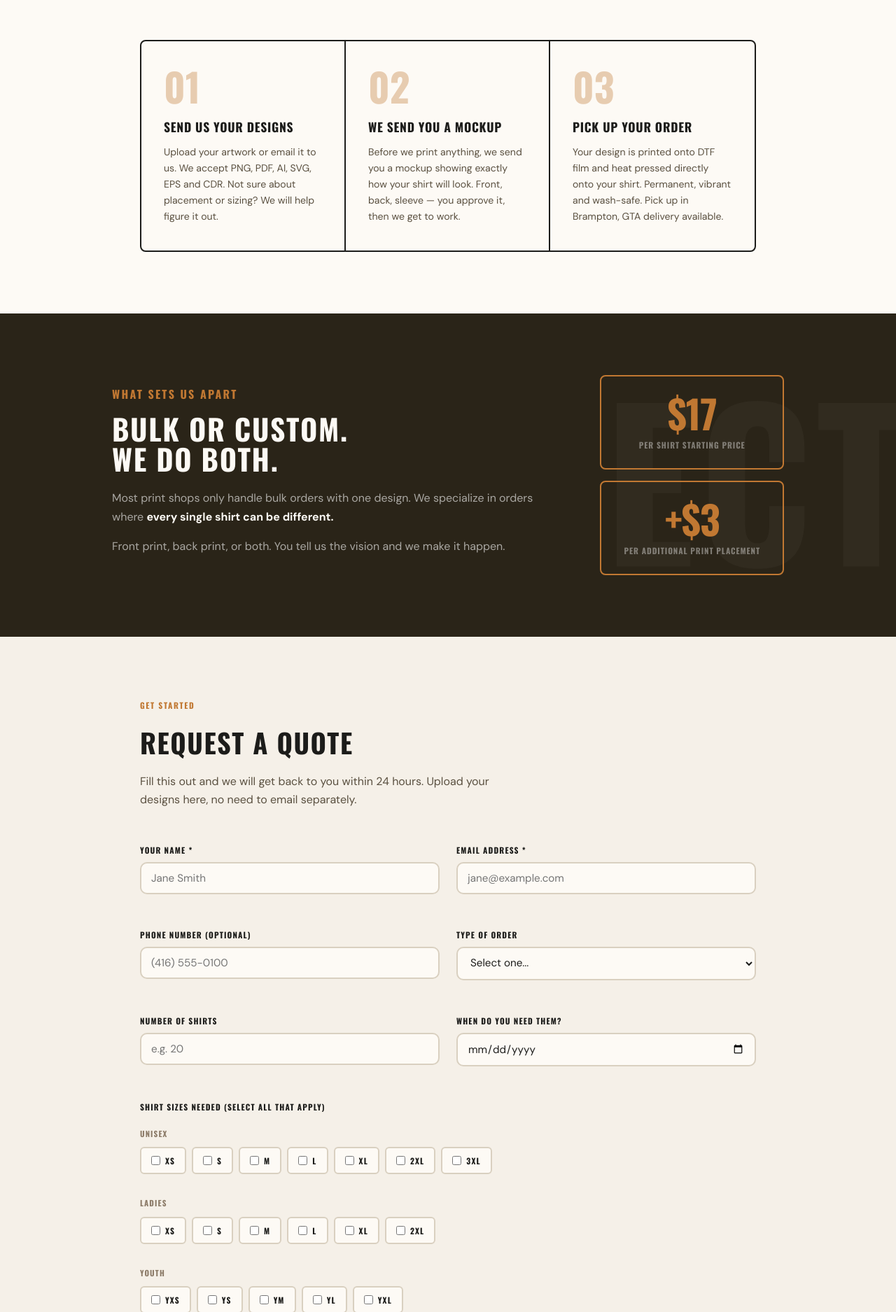
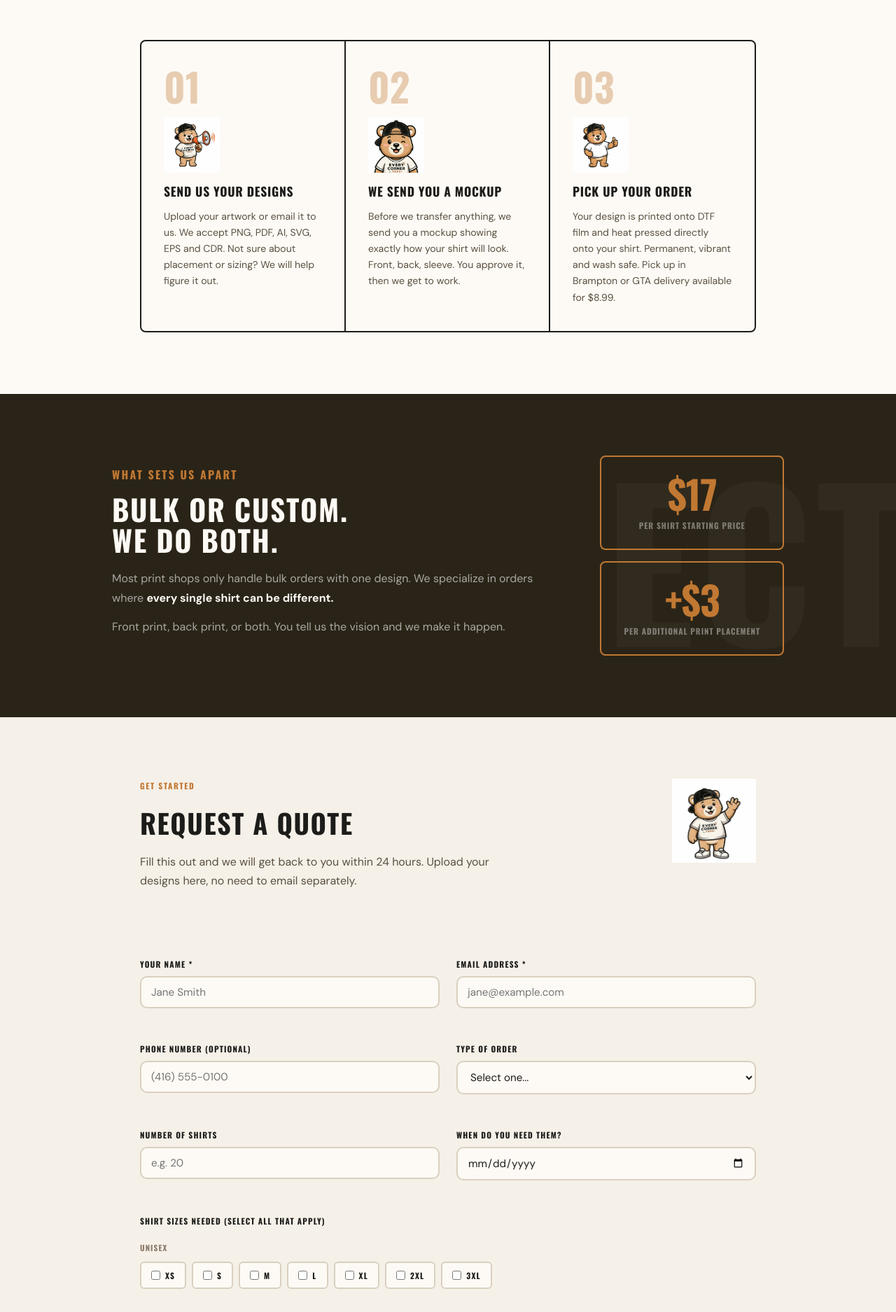
Before and after one commit to nguyeeri/everycornertees, a Flask app: page / in a window 1280 px wide. Shown: the part 1525-3400 px from the top of the page at 70% size. Run offline with Flask 3, Linux system fonts and the light colour scheme.

Commit message:
Add mascot assets, favicon, updated sizes and pricing

```diff
--- a/static/css/style.css
+++ b/static/css/style.css
@@ -651,3 +651,72 @@ footer {
   color: rgba(255,255,255,0.4);
   margin-top: 8px;
 }
+
+/* ── NAV LOGO IMAGE ── */
+.nav-logo-img {
+  width: 24px;
+  height: 24px;
+  border-radius: 50%;
+  object-fit: cover;
+  margin-right: 8px;
+  vertical-align: middle;
+  display: inline-block;
+}
+
+/* ── STEP BEAR IMAGES ── */
+.step-bear {
+  width: 80px;
+  height: 80px;
+  margin-bottom: 12px;
+}
+
+.step-bear img {
+  width: 100%;
+  height: 100%;
+  object-fit: contain;
+}
+
+/* ── QUOTE HEADER WITH BEAR ── */
+.quote-header {
+  display: flex;
+  align-items: flex-start;
+  justify-content: space-between;
+  gap: 24px;
+  margin-bottom: 48px;
+}
+
+.quote-bear {
+  width: 120px;
+  flex-shrink: 0;
+}
+
+.quote-bear img {
+  width: 100%;
+  height: auto;
+  display: block;
+}
+
+/* ── FOOTER BEAR ── */
+.footer-center {
+  flex-shrink: 0;
+}
+
+.footer-bear {
+  width: 100px;
+  height: auto;
+  display: block;
+  opacity: 0.85;
+}
+
+/* ── FOOTER LINKS EXTRA ── */
+.footer-links span {
+  font-size: 0.85rem;
+  color: rgba(255,255,255,0.35);
+}
+
+@media (max-width: 700px) {
+  .quote-header { flex-direction: column; }
+  .quote-bear { display: none; }
+  .footer-center { display: none; }
+  .step-bear { width: 60px; height: 60px; }
+}
--- a/templates/index.html
+++ b/templates/index.html
@@ -5,6 +5,8 @@
   <meta name="viewport" content="width=device-width, initial-scale=1.0">
   <title>Every Corner Tees — Custom T-Shirts Toronto</title>
   <meta name="description" content="Custom t-shirts for weddings, events, businesses and teams in the Greater Toronto Area. DTF printing, mockups included, front and back available.">
+  <link rel="icon" type="image/x-icon" href="/static/img/favicon.ico">
+  <link rel="icon" type="image/png" sizes="32x32" href="/static/img/favicon-32.png">
   <link rel="preconnect" href="https://fonts.googleapis.com">
   <link rel="preconnect" href="https://fonts.gstatic.com" crossorigin>
   <link href="https://fonts.googleapis.com/css2?family=Oswald:wght@400;700&family=DM+Sans:wght@400;500;700&display=swap" rel="stylesheet">
@@ -13,7 +15,10 @@
 <body>
 
   <nav>
-    <a href="/" class="logo">Every Corner <span>Tees</span></a>
+    <a href="/" class="logo">
+      <img src="/static/img/favicon-32.png" alt="" class="nav-logo-img">
+      Every Corner <span>Tees</span>
+    </a>
     <a href="#quote" class="nav-cta">Get a quote</a>
   </nav>
 
@@ -21,11 +26,11 @@
     <div class="hero-content">
       <p class="eyebrow">Toronto custom tees</p>
       <h1>Your event.<br><em>Our prints.</em></h1>
-      <p class="hero-sub">You bring the design. We handle the rest. Bulk orders or one-of-a-kind, we do it all.</p>
+      <p class="hero-sub">You bring the design. We handle the rest. Bulk orders or one of a kind, we do it all.</p>
       <a href="#quote" class="btn-primary">Get a free quote</a>
     </div>
     <div class="hero-logo">
-      <img src="/static/img/logo.png" alt="Every Corner Tees">
+      <img src="/static/img/logo-circle.png" alt="Every Corner Tees">
     </div>
     <div class="hero-tags">
       <span>Weddings</span>
@@ -75,18 +80,21 @@
       <div class="steps">
         <div class="step">
           <div class="step-num">01</div>
+          <div class="step-bear"><img src="/static/img/bear-announce.png" alt=""></div>
           <h3>Send us your designs</h3>
           <p>Upload your artwork or email it to us. We accept PNG, PDF, AI, SVG, EPS and CDR. Not sure about placement or sizing? We will help figure it out.</p>
         </div>
         <div class="step">
           <div class="step-num">02</div>
+          <div class="step-bear"><img src="/static/img/bear-wink.png" alt=""></div>
           <h3>We send you a mockup</h3>
-          <p>Before we print anything, we send you a mockup showing exactly how your shirt will look. Front, back, sleeve — you approve it, then we get to work.</p>
+          <p>Before we transfer anything, we send you a mockup showing exactly how your shirt will look. Front, back, sleeve. You approve it, then we get to work.</p>
         </div>
         <div class="step">
           <div class="step-num">03</div>
+          <div class="step-bear"><img src="/static/img/bear-thankyou.png" alt=""></div>
           <h3>Pick up your order</h3>
-          <p>Your design is printed onto DTF film and heat pressed directly onto your shirt. Permanent, vibrant and wash-safe. Pick up in Brampton, GTA delivery available.</p>
+          <p>Your design is printed onto DTF film and heat pressed directly onto your shirt. Permanent, vibrant and wash safe. Pick up in Brampton or GTA delivery available for $8.99.</p>
         </div>
       </div>
     </div>
@@ -115,9 +123,16 @@
 
   <section class="quote-section" id="quote">
     <div class="container">
-      <p class="section-label">Get started</p>
-      <h2>Request a quote</h2>
-      <p class="form-intro">Fill this out and we will get back to you within 24 hours. Upload your designs here, no need to email separately.</p>
+      <div class="quote-header">
+        <div>
+          <p class="section-label">Get started</p>
+          <h2>Request a quote</h2>
+          <p class="form-intro">Fill this out and we will get back to you within 24 hours. Upload your designs here, no need to email separately.</p>
+        </div>
+        <div class="quote-bear">
+          <img src="/static/img/bear-wave.png" alt="">
+        </div>
+      </div>
 
       <form id="quote-form" enctype="multipart/form-data">
 
@@ -176,14 +191,6 @@
             <label class="size-check"><input type="checkbox" name="shirt_sizes" value="2XL"> 2XL</label>
             <label class="size-check"><input type="checkbox" name="shirt_sizes" value="3XL"> 3XL</label>
             <div class="size-break"></div>
-            <div class="size-group-label">Ladies</div>
-            <label class="size-check"><input type="checkbox" name="shirt_sizes" value="Ladies XS"> XS</label>
-            <label class="size-check"><input type="checkbox" name="shirt_sizes" value="Ladies S"> S</label>
-            <label class="size-check"><input type="checkbox" name="shirt_sizes" value="Ladies M"> M</label>
-            <label class="size-check"><input type="checkbox" name="shirt_sizes" value="Ladies L"> L</label>
-            <label class="size-check"><input type="checkbox" name="shirt_sizes" value="Ladies XL"> XL</label>
-            <label class="size-check"><input type="checkbox" name="shirt_sizes" value="Ladies 2XL"> 2XL</label>
-            <div class="size-break"></div>
             <div class="size-group-label">Youth</div>
             <label class="size-check"><input type="checkbox" name="shirt_sizes" value="Youth XS"> YXS</label>
             <label class="size-check"><input type="checkbox" name="shirt_sizes" value="Youth S"> YS</label>
@@ -200,7 +207,7 @@
             <div class="upload-inner" id="upload-trigger">
               <div class="upload-icon">↑</div>
               <p>Drag files here or <span class="upload-link">browse</span></p>
-              <p class="upload-hint">PNG, PDF, AI, SVG, EPS, CDR — min 300 DPI — up to 50MB</p>
+              <p class="upload-hint">PNG, PDF, AI, SVG, EPS, CDR at minimum 300 DPI</p>
             </div>
             <div id="file-list" class="file-list"></div>
           </div>
@@ -229,9 +236,13 @@
         <a href="/" class="logo">Every Corner <span>Tees</span></a>
         <p>Custom t-shirts for events, weddings, businesses and teams.<br>Greater Toronto Area.</p>
       </div>
+      <div class="footer-center">
+        <img src="/static/img/bear-mascot.png" alt="Every Corner Tees bear mascot" class="footer-bear">
+      </div>
       <div class="footer-links">
         <a href="https://instagram.com/everycornertees" target="_blank" rel="noopener">@everycornertees</a>
         <a href="mailto:hello@everycornertees.ca">hello@everycornertees.ca</a>
+        <span>Brampton, ON</span>
       </div>
     </div>
     <div class="footer-bottom">2025 Every Corner Tees. Brampton, ON.</div>
```
Also changed, not shown: static/img/banner.png (added), static/img/bear-announce.png (added), static/img/bear-mascot.png (added), static/img/bear-thankyou.png (added), static/img/bear-wave.png (added), static/img/bear-wink.png (added), static/img/favicon-32.png (added), static/img/favicon.ico (added), 1 other file.
